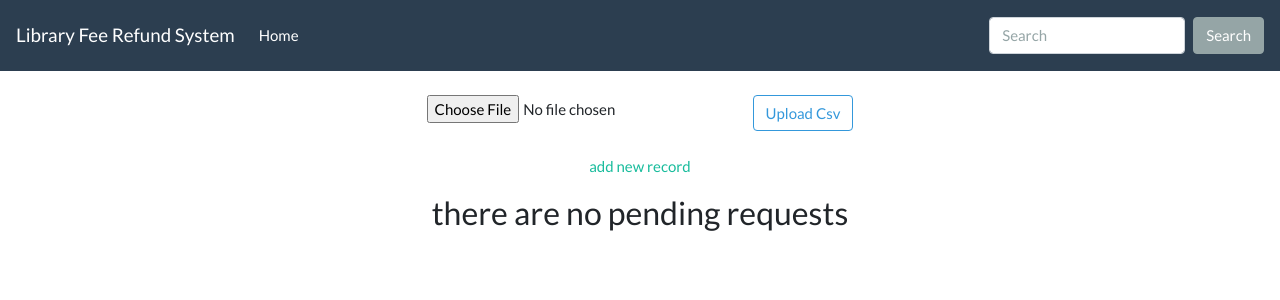
After one commit to Geeek80/library_management_django, a Django app: page /pending_request in a window 1280 px wide. The commit adds this page. Shown: the top 300 px of the page. Run offline with Django 3.2, Linux system fonts and the light colour scheme; data that the repository does not hold is empty; parts of the project's set-up code (start-up, migrations or seed data) failed here and were passed over; some libraries are stand-ins or nearby versions.

Commit message:
librarian can see pending reqeusts can not approve yet

```diff
--- a/django_app/views.py
+++ b/django_app/views.py
@@ -89,6 +89,7 @@ def user_login(request, desig=None):
                 data = "sorry that "+usrnm+" didn't work"
                 error_usr = True
                 return render(request, pageload, {'form':form,'error_usr':error_usr, 'error_data':data})
+
             if password == insan.password:
                 success = True
             elif username+'_otp' in request.session:
@@ -112,12 +113,12 @@ def user_login(request, desig=None):
                 elif desig == 'librarian':
                     if id+'_otp' in request.session:
                         del request.session[id+'_otp']
-                return redirect('/')
+                return render(request, 'index.html')
         else:
             print(form.errors)
     else:   # create a new form
-        form = loginform()
-    return render(request, "login.html", {'form':form})
+        form = frm
+    return render(request, pageload, {'form':form})
 
 def my_request(request):
     if 'enrollment' in request.session:
@@ -137,7 +138,7 @@ def requestt(request):
 
         if form.is_valid():
             newform = form.save(commit=False)
-            newform.application_no = 1
+            # newform.application_no = 1
             newform.status = "pending"
             newform.save()
             messages.info(request, 'Your Request has been Submitted Successfully')
@@ -154,7 +155,7 @@ def logout(request, desig):
     if desig == 'librarian':
         if 'lib_name' in request.session:
             del request.session['lib_name']
-    return redirect('/login')
+    return redirect('/login/'+desig)
 
 def upload_csv(request):
     students = student.objects.all()
@@ -193,7 +194,7 @@ def otp_login(request, desig):
         pageload = 'lib_login.html'
         model = librarian
         with_ini = libloginform(initial={usrnm:request.POST.get(usrnm)})
-        redir = '/lib_login'
+        redir = '/login/'+desig
         action = '/otplogin/'+desig
         action_name = usrnm+'_only_action'
 
@@ -211,7 +212,6 @@ def otp_login(request, desig):
         except:
             data = "sorry that "+usrnm+" didn't work"
             error_usr = True
-            # form = loginform(initial={'enrollment':request.POST.get('enrollment')})
             form = with_ini
             return render(request, pageload, {'form':form,'error_usr':error_usr, 'error_data':data, action_name:action})
         subject = 'noreply@libraryfeerefund.com'
@@ -225,49 +225,14 @@ def otp_login(request, desig):
         messages.info(request, 'the mail has been sent to '+temp_mail)
         return redirect(redir)
 
-def lib_login(request):
-    if 'lib_name' in request.session:
-        return redirect('/')
 
-    if request.method == "POST":  # if submit clicked
-        form = libloginform(request.POST)
-        username = request.POST.get('username')
-        password = request.POST.get('password')
-        if form.is_valid():
-            try:
-                libraria = librarian.objects.get(username=username)
-                id = str(libraria.id)
-            except:
-                success = False
-                data = "sorry that username didn't work"
-                error_usr = True
-                return render(request, "lib_login.html", {'form':form,'error_usr':error_usr, 'error_data':data})
-            if password == libraria.password:
-                success = True
-            elif id+'_otp' in request.session:
-                if password == request.session[id+'_otp']:
-                    messages.info(request, 'note that you\'ve logged in using otp, that otp is for one time only this same otp won\'t work next time if you forgot your password consider changing your password from homepage' )
-                    success = True
-                else :
-                    messages.error(request, 'that otp didn\'t work bro...')
-                    success = False
-            else:
-                data = "Wrong Password"
-                error_pas = True
-                return render(request, "lib_login.html", {'form':form,'error_pas':error_pas, 'error_pass':data})
-            # if got success by any way
-            if success:
-                request.session['lib_name'] = libraria.name
-                if id+'_otp' in request.session:
-                    del request.session[id+'_otp']
-                return redirect('/')
-        else:
-            print(form.errors)
-    else:   # create a new form
-        form = libloginform()
-    return render(request, "lib_login.html", {'form':form})
+def pending_request(request):
+    pendings = transaction.objects.filter(status = 'pending')
+    if not pendings.exists():
+        pendings = None
+    return render(request, "pending_request.html", {'pending_data':pendings})
 
 def clean(request):
     for key in list(request.session.keys()):
         del request.session[key]
-    return redirect('/login')
+    return redirect('/login/student')
--- a/django_project/urls.py
+++ b/django_project/urls.py
@@ -21,23 +21,20 @@ from django_app.views import *
 
 urlpatterns = [
     path('admin/', admin.site.urls),
-    path('hello/', hellopage),
     path('contact/', contactpg),
     path('about/', aboutpg),
     path('', homepage),
-    path('another/', anotherpg),
     path('add', add_emp),
     path('show/', show_emp),
     path('edit/<int:id>', edit_emp),
     path('update/<int:identity>', update_emp),
     path('delete/<int:identity>', delete_emp),
-    path('login', user_login),
     path('login/<str:desig>', user_login),
     path('my_request/', my_request),
     path('request/', requestt),
     path('logout/<str:desig>', logout),
     path('upload_csv', upload_csv),
     path('otplogin/<str:desig>', otp_login),
-    path('lib_login', lib_login),
-    path('clean', clean),
+    path('pending_request', pending_request),
+    # path('clean', clean),
 ]
--- a/student_sample.csv
+++ b/student_sample.csv
@@ -1,3 +1,4 @@
+name,enrollment,password
 ashok,134224,tolani
 meena,0090,tolani
 ravi,2343,tolani
--- a/template/another.html
+++ /dev/null
@@ -1,5 +0,0 @@
-{% extends "index.html" %}
-
-{% block content %}
-and this is some another content
-{% endblock %}
--- a/template/index.html
+++ b/template/index.html
@@ -6,7 +6,7 @@
     <meta name="viewport" content="width=device-width, initial-scale=1.0">
     <meta http-equiv="X-UA-Compatible" content="ie=edge">
     <link rel="stylesheet" href="{% static 'bootstrap.min.css' %}">
-    <title>Library Fee Refund System</title>
+    <title>Library Fee Refund System - Home</title>
 </head>
 <body>
 
@@ -18,7 +18,9 @@
 
                 <div class="collapse navbar-collapse" id="navbarColor01">
                   <ul class="navbar-nav mr-auto">
-                    <li class="nav-item active">
+
+                    <li class="nav-item">
+
                       <a class="nav-link" href="/">Home <span class="sr-only">(current)</span></a>
                     </li>
                     {% if 'name' in request.session %}
@@ -27,11 +29,16 @@
                     </li>
                     {% endif %}
                     {% if 'lib_name' in request.session %}
-                      <li class="nav-item">
+                    <li class="nav-item">
+                        <a class="nav-link" href="/pending_request">Show Pending Requests</a>
+                    </li>
+                    <li class="nav-item">
+                        <a class="nav-link" href="/show">Show All Records</a>
+                    </li>
+                    <li class="nav-item">
                         <a class="nav-link" href="/logout/librarian">Logout</a>
-                      </li>
-                    {% endif %}
-                    {% if 'name' in request.session %}
+                    </li>
+                    {% elif 'name' in request.session %}
                       <li class="nav-item">
                         <a class="nav-link" href="/logout/student">Logout</a>
                       </li>
@@ -57,6 +64,6 @@
     </h1>
     {% endblock %}
 
-    <p>body ends here</p>
+
 </body>
 </html>
--- a/template/lib_login.html
+++ b/template/lib_login.html
@@ -1,9 +1,9 @@
 {% extends 'login.html' %}
-
+{% block title %}- Librarian Login{% endblock %}
 {% block content %}
 <div class="col-md-5">
-        <a href="/login"><button type="button" class="btn btn-outline-info">Student Login</button></a>
-        <a href="/lib_login"><button type="button" class="btn btn-info ml-4">Librarian Login</button></a>
+        <a href="/login/student"><button type="button" class="btn btn-outline-info">Student Login</button></a>
+        <a href="/login/librarian"><button type="button" class="btn btn-info ml-4">Librarian Login</button></a>
           <form method="POST" action="
           {% if username_only_action %}
           {{ username_only_action }}
--- a/template/login.html
+++ b/template/login.html
@@ -7,7 +7,7 @@
     <meta http-equiv="X-UA-Compatible" content="ie=edge">
     <link rel="stylesheet" href="{% static 'login.css' %}">
     <link rel="stylesheet" href="{% static 'bootstrap.min.css' %}">
-    <title>Library Fee Refund System</title>
+    <title>Library Fee Refund System {% block title %}- Student Login{% endblock %}</title>
 </head>
 <body>
 
@@ -22,8 +22,8 @@
                         </div>
                         {% block content %}
                         <div class="col-md-5">
-                                <a href="/login"><button type="button" class="btn btn-info">Student Login</button></a>
-                                <a href="/lib_login"><button type="button" class="btn btn-outline-info ml-4">Librarian Login</button></a>
+                                <a href="/login/student"><button type="button" class="btn btn-info">Student Login</button></a>
+                                <a href="/login/librarian"><button type="button" class="btn btn-outline-info ml-4">Librarian Login</button></a>
                                   <form method="POST" action="
                                   {% if enr_only_action %}
                                   {{ enr_only_action }}
--- /dev/null
+++ b/template/pending_request.html
@@ -0,0 +1,62 @@
+{% extends 'index.html' %}
+{% load static %}
+
+    {% block content %}
+
+            <div class="container h-100 d-flex justify-content-center mt-4">
+                <div class="my-auto">
+                <form action="/upload_csv" method="POST" enctype="multipart/form-data">
+                    {% csrf_token %}
+                <div class="form-group">
+                    <div class="input-group mb-4">
+                        <div class="row">
+                            <div class="col">
+                                <input type="file" name="document" required>
+                            </div>
+                            <div class="col">
+                                <button class="btn btn-outline-info" type="submit">Upload Csv</button>
+                            </div>
+                        </div>
+                    </div>
+                </div>
+                <div class="text-center" style="color:red;">{{ error }}</div>
+                </form>
+                <p class='text-center'><a href="/add">add new record</a></p>
+            </div>
+            </div>
+        <center>
+        <div class="container">
+        <table class="table table-hover">
+            {% if pending_data %}
+            <thead>
+                <tr class="table-primary">
+                    <th>id</th>
+                    <th>enrollment </th>
+                    <th>name</th>
+                    <th>password </th>
+                    <th>actions </th>
+                </tr>
+            </thead>
+            {% for req in pending_data %}
+                <tr class="table-secondary">
+                    <td class="text-center" style="color:black">{{req.id}}</td>
+                    <td class="text-center" style="color:black">{{req.enrollment}}</td>
+                    <td class="text-center" style="color:black">{{req.status}}</td>
+                    {% if request.user.is_staff %}
+                    <td class="text-center" >
+                        <a style="color:yellow" href="/edit/{{employee.id}}">Edit</a> /
+                        <a style="color:yellow" href="/delete/{{employee.id}}">Delete</a>
+                    </td>
+                    {% endif %}
+                </tr>
+            {% endfor %}
+
+            {% else %}
+                <h3>there are no pending requests</h3>
+            {% endif %}
+        </table>
+    </div>
+    </center>
+    {% endblock %}
+</body>
+</html>
```
Also changed, not shown: 2 other files.
